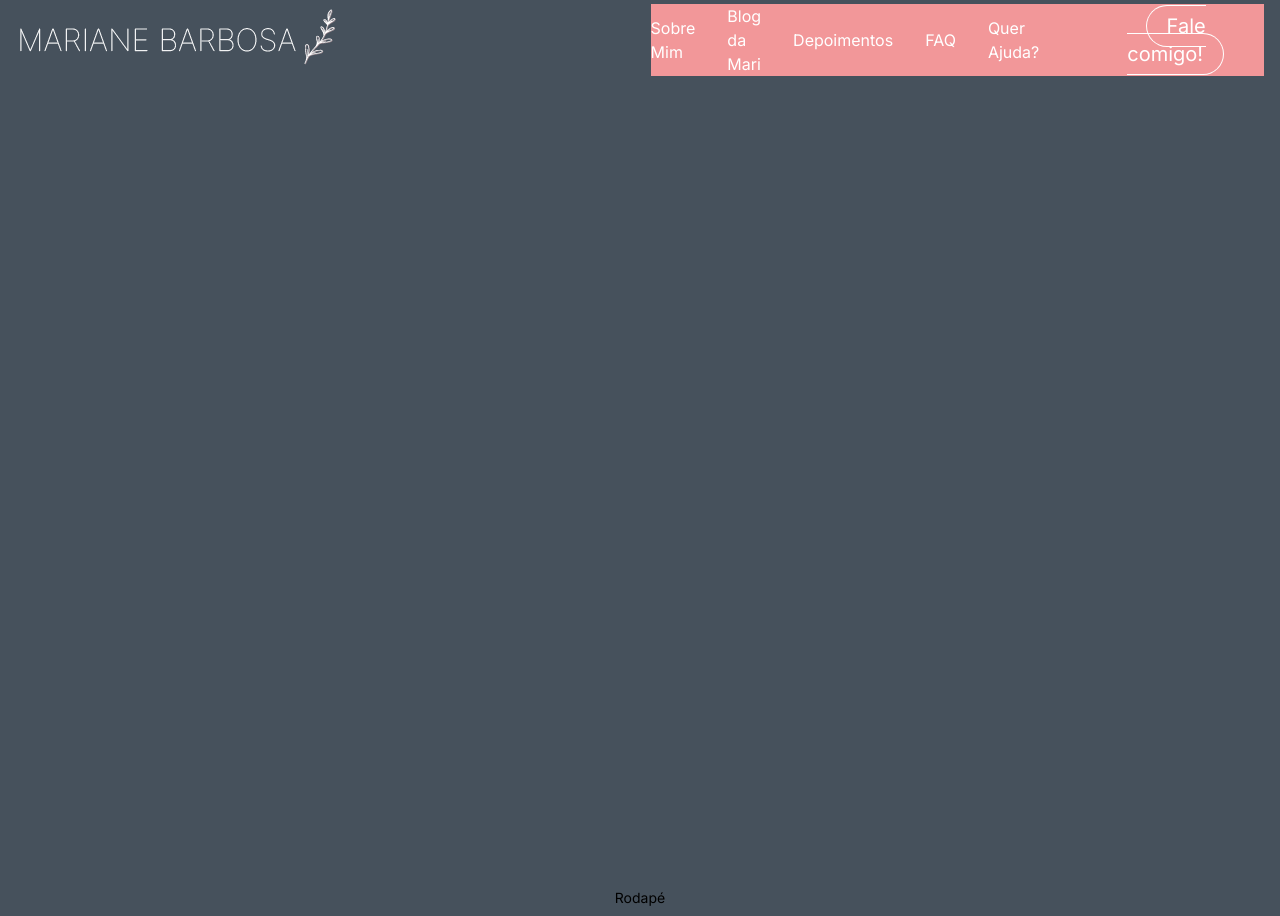
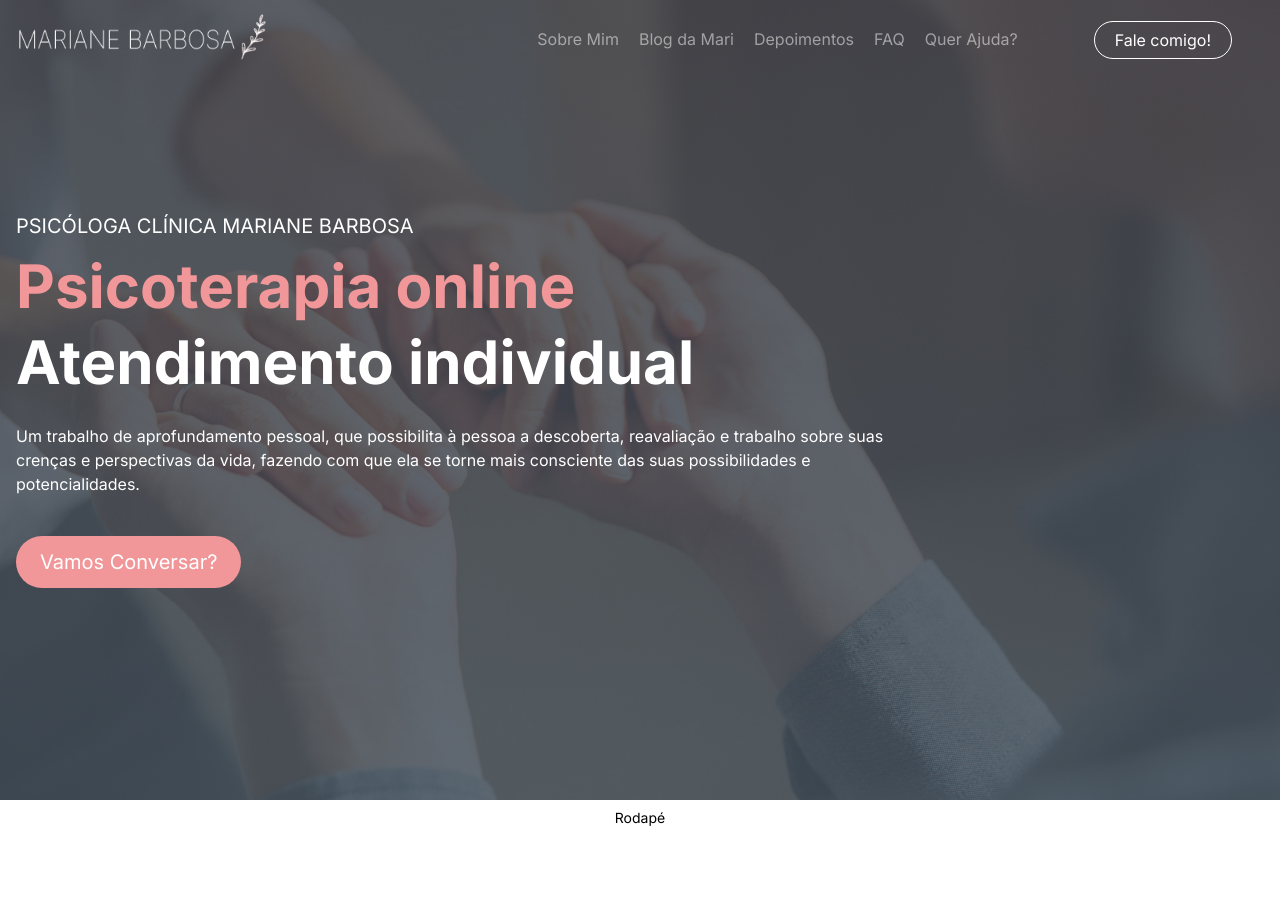
Before and after one commit to estevan-ulian/mariane-barbosa-website, a Next.js app: page / in a window 1280 px wide. After the commit the page ends 836 px from the top, so only its background shows below. Built offline with nearby package versions, Linux system fonts and the light colour scheme.

Commit message:
Hero content

```diff
--- a/next.config.js
+++ b/next.config.js
@@ -3,4 +3,9 @@ const nextConfig = {
   reactStrictMode: true,
 }
 
+module.exports = {
+  basePath: '/',
+
+}
+
 module.exports = nextConfig
--- /dev/null
+++ b/src/components/Footer.tsx
@@ -0,0 +1,9 @@
+export default function Footer() {
+    return (
+        <>
+            <footer className="flex justify-center py-2">
+            <p className="text-sm">Rodapé</p>
+            </footer>
+        </>
+    )
+}
--- /dev/null
+++ b/src/components/HeroSection.tsx
@@ -0,0 +1,16 @@
+interface HeroSectionProps {
+  children: any
+}
+
+export default function HeroSection (props: HeroSectionProps) {
+
+  return (
+    <section className={`
+    flex flex-col min-h-screen min-w-full items-start justify-center
+    bg-hero bg-cover bg-center
+    mt-[-80px]
+    `}>
+      {props.children}
+    </section>
+  )
+}
--- a/src/components/Nav.tsx
+++ b/src/components/Nav.tsx
@@ -1,4 +1,3 @@
-
 import { useState } from 'react';
 import Image from 'next/image';
 import { CloseIcon, MenuIcon } from './Icons'
@@ -28,11 +27,14 @@ const Nav = () => {
         `
         }>
 
-            <div className='w-4/5'>
+            <div className='w-4/5 lg:w-1/5'>
                 <Link href="/">
-                    <Image src={LogoDark}
+                    <Image
+                    src={LogoDark}
                     alt='Logo Mariane Barbosa'
-                    layout='fixed'
+                    width={260}
+                    height={48}
+                    className='cursor-pointer'
                 />
                 </Link>
             </div>
@@ -45,24 +47,28 @@ const Nav = () => {
             </div>
 
             <ul className={`
-            absolute top-14 bg-gray-600 px-2 lg:px-4 bg-secondaryColor-700 z-10
+            absolute top-0 bg-gray-600 px-2 bg-secondaryColor-700 z-10
             flex flex-col gap-10 items-center justify-center
-            lg:z-auto lg:flex-row lg:items-center lg:pb-0 lg:static
-            lg:gap-8 lg:h-auto lg:w-auto lg:pl-0 lg:bg-transparent
+
+            lg:flex-row lg:items-center lg:justify-end lg:pb-0 lg:static
+            lg:gap-5 lg:h-auto lg:w-4/5 lg:pl-0 lg:bg-transparentColor
+
             w-full h-screen transition-all duration-500 ease-in-out
-            ${open ? 'left-0 top-0' : 'left-[-100%] top-0'}
+
+            ${open ? 'left-0' : 'left-[-100%]'}
             `}
             >
                 {
                     Links.map((Link, i) => {
                         return (
                             <li key={i} className={`lg:flex lg:items-center lg:justify-center`}>
-                                    <a className={`
-                                    text-xl lg:text-base
-                                    lg:my-0 my-7
-                                    text-whiteColor
-                                    cursor-pointer
-
+                                    <a href={Link.url} className={`
+                                    text-whiteColor cursor-pointer opacity-50
+                                    text-xl py-1
+                                    lg:text-base lg:my-0 lg:py-3
+                                    transition-all duration-400
+                                    border-b-2 border-b-transparentColor
+                                    hover:border-b-2 hover:opacity-100 hover:border-secondaryColor-700
                                     `}
                                     >
                                         {Link.name}
@@ -75,7 +81,11 @@ const Nav = () => {
 
                 <Button className="">
                     <Link href="/">
-                        <a className='border rounded-full border-whiteColor px-5 py-2 text-whiteColor text-xl'>Fale comigo!</a>
+                        <a className={`
+                        border rounded-full border-whiteColor px-5 py-2 text-whiteColor text-2xl lg:text-base
+                        transition-all duration-300 hover:bg-secondaryColor-700
+                        `}
+                        >Fale comigo!</a>
                     </Link>
                 </Button>
             </ul>
--- a/src/components/Section.tsx
+++ /dev/null
@@ -1,10 +0,0 @@
-export default function Section (props) {
-
-  return (
-    <section className={`
-    flex flex-col min-h-screen bg-pink-100 items-center
-    `}>
-      {props.child}
-    </section>
-  )
-}
--- a/src/pages/_app.tsx
+++ b/src/pages/_app.tsx
@@ -1,6 +1,7 @@
+import { AppProps } from 'next/app'
 import '../styles/globals.css'
 
-function MyApp({ Component, pageProps }) {
+function MyApp({ Component, pageProps }: AppProps) {
   return <Component {...pageProps} />
 }
 
--- /dev/null
+++ b/src/pages/blog/index.tsx
@@ -0,0 +1,6 @@
+export default function Blog() {
+    return (
+        <>
+        </>
+    )
+}
--- a/src/pages/index.tsx
+++ b/src/pages/index.tsx
@@ -1,19 +1,30 @@
+import Footer from "../components/Footer";
 import Nav from "../components/Nav";
-import Section from "../components/Section";
+import HeroSection from "../components/HeroSection";
+import Link from "next/link";
 
 export default function Home() {
   return (
-    <div className="flex flex-col bg-accentColor-700">
-          <Nav />
-        <Section>
-          <p>
-            Olá
-          </p>
-        </Section>
+    <>
+        <Nav />
+        <HeroSection>
+          <div className="
+          flex flex-col px-4 lg:pr-[30%] 2xl:pr-[50%] font-inter
+          transform transition-all  ease-out
+          "
+          >
+            <h2 className="text-whiteColor uppercase text-xl mb-4">Psicóloga Clínica Mariane Barbosa</h2>
+            <h1 className="text-whiteColor text-6xl font-bold"><span className="text-secondaryColor-700 block mb-4">Psicoterapia online</span> Atendimento individual</h1>
+            <p className="text-whiteColor mt-8 mb-10">Um trabalho de aprofundamento pessoal, que possibilita à pessoa a descoberta, reavaliação e trabalho sobre suas crenças e perspectivas da vida, fazendo com que ela se torne mais consciente das suas possibilidades e potencialidades.</p>
+            <Link href='/'>
+              <a className={`
+              text-whiteColor bg-secondaryColor-700 py-3 px-6 text-xl rounded-full max-w-max text-center
+              `}>Vamos Conversar?</a>
+            </Link>
+          </div>
+        </HeroSection>
 
-        <footer className="flex justify-center py-2">
-          <p className="text-sm">Rodapé</p>
-        </footer>
-    </div>
+        <Footer />
+    </>
   )
 }
--- a/tailwind.config.js
+++ b/tailwind.config.js
@@ -2,7 +2,7 @@
 module.exports = {
   content: [
     "./src/pages/**/*.{js,ts,jsx,tsx}",
-  "./src/components/**/*.{js,ts,jsx,tsx}",
+    "./src/components/**/*.{js,ts,jsx,tsx}",
 ],
   theme: {
     fontFamily: {
@@ -39,13 +39,15 @@ module.exports = {
         '900': '#FFB0B0',
         '700': '#FF8989',
         '500': '#D95555',
-      }
+      },
+      transparentColor: 'rgba(0,0,0,0)',
     },
     extend: {
-      backgroundImage: {
-        'hero': "url('/public/images/bg-hero.jpg')",
-        'pattern-bals': "/public/images/pattern-bg.jpg",
-      },
+
+    },
+    backgroundImage: {
+      'hero': "url('/images/bg-hero.jpg')",
+      'pattern-bals': "url('/images/pattern-bg.jpg')",
     },
   },
   plugins: [],
```
